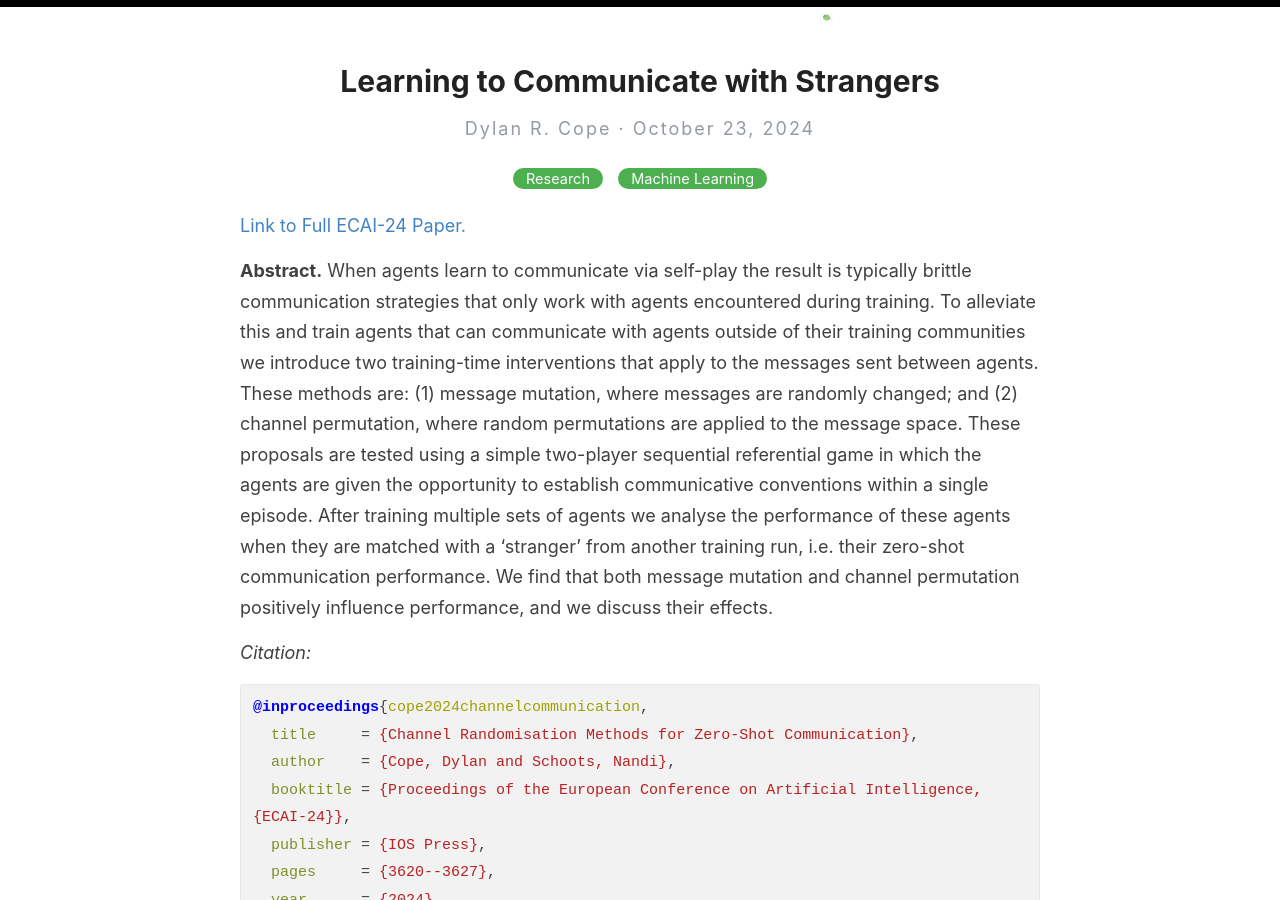
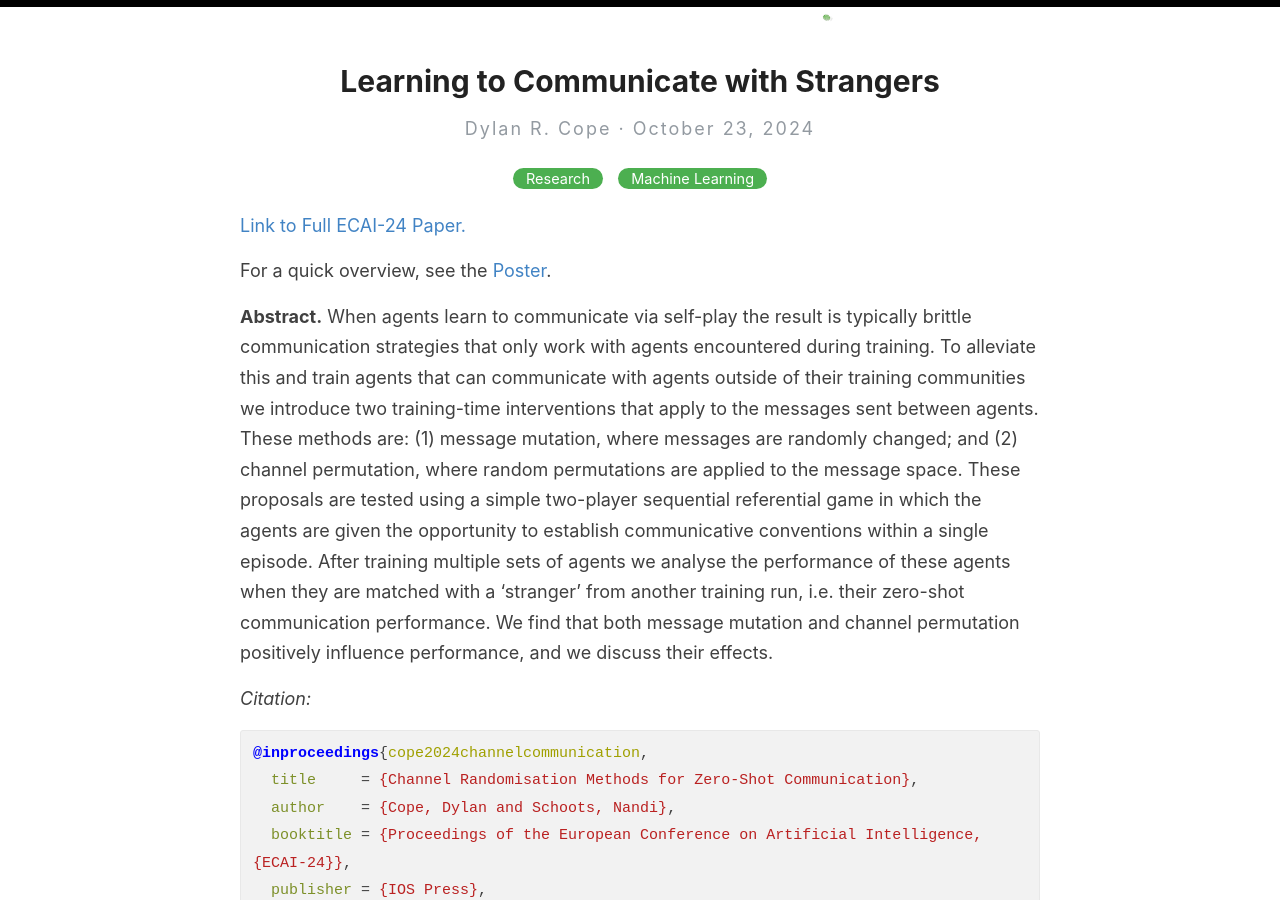
Before and after one commit to DylanCope/dylancope.github.io, a Jekyll site: the page built from _posts/2024-10-23-learning-to-communicate-with-strangers.md, in a window 1280 px wide and 900 px high, scrolled down 454 px. Built offline with Jekyll 4.4.1, drawn with Linux system fonts in a browser that asks for light colours.

Commit message:
Update 2024-10-23-learning-to-communicate-with-strangers.md

```diff
--- a/_posts/2024-10-23-learning-to-communicate-with-strangers.md
+++ b/_posts/2024-10-23-learning-to-communicate-with-strangers.md
@@ -7,6 +7,8 @@
 ---
 
 [Link to Full ECAI-24 Paper.](https://ebooks.iospress.nl/volumearticle/70013?_gl=1*shk0we*_up*MQ..*_ga*MTEwNTYwMzk2LjE3Mjk2NDUwNDk.*_ga_6N3Q0141SM*MTcyOTY0NTA0OC4xLjEuMTcyOTY0NTA1Ni4wLjAuMA..)
+
+For a quick overview, see the [Poster](https://drive.google.com/file/d/1wA031qS41ZRsSifTUIE9Wj8Y5X14cFnB/view?usp=drivesdk).
 
 **Abstract.** When agents learn to communicate via self-play the result is typically brittle communication strategies that only work with agents encountered during training. To alleviate this and train agents that can communicate with agents outside of their training communities we introduce two training-time interventions that apply to the messages sent between agents. These methods are: (1) message mutation, where messages are randomly changed; and (2) channel permutation, where random permutations are applied to the message space. These proposals are tested using a simple two-player sequential referential game in which the agents are given the opportunity to establish communicative conventions within a single episode. After training multiple sets of agents we analyse the performance of these agents when they are matched with a ‘stranger’ from another training run, i.e. their zero-shot communication performance. We find that both message mutation and channel permutation positively influence performance, and we discuss their effects.
 
```
